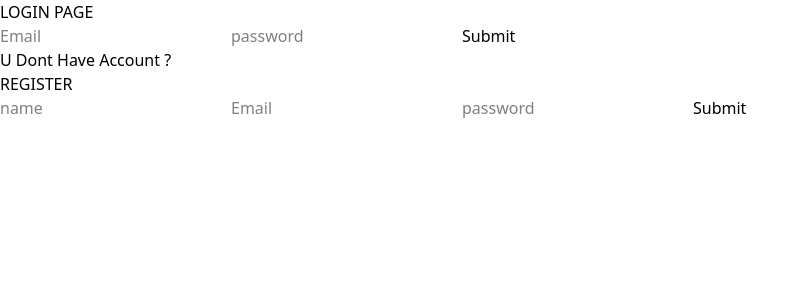
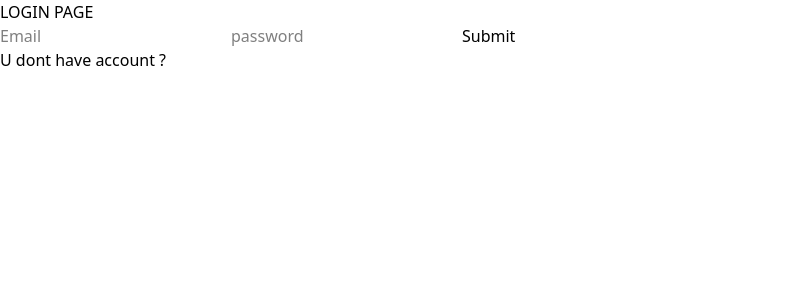
Before and after one commit to RinaldoEB/ToDobotList, a React (Vite) app in the folder ToDobotList-FE/: page /login in a window 1280 px wide. Shown: the top 300 px of the page, without its empty margins (0-808 px from the left). Built offline with nearby package versions, Linux system fonts and the light colour scheme.

Commit message:
update register and logic jwt

```diff
--- a/ToDobotList-FE/src/pages/login.jsx
+++ b/ToDobotList-FE/src/pages/login.jsx
@@ -5,10 +5,10 @@ const loginPage = () => {
     const [newName, setNewName] = useState("")
     const [newEmail, setNewEmail] = useState("")
     const [newPassword, setNewPassword] = useState("")
-    const [name,setName] = useState("")
     const [email,setEmail] = useState("")
     const [password,setPassword] = useState("")
     const [error, setError] = useState("")
+    const [buttonRegister,setButtonRegister] = useState(false)
     const navigate = useNavigate()
 
     const handleLogin = async(e) => {
@@ -67,6 +67,12 @@ const loginPage = () => {
        setNewPassword("")
     }
 
+    const handleButtonRegister = () => {
+        setButtonRegister(prev => !prev)
+    }
+
+
+
     return (
         <>
             <div>
@@ -91,35 +97,36 @@ const loginPage = () => {
                     <input type="submit" />
                 </form>
 
-                <button>U Dont Have Account ?</button>
+                <button type="button" onClick={handleButtonRegister}>
+                    {buttonRegister ? "Back to Login" : "U dont have account ?"}
+                </button>
+                {buttonRegister && (
 
                     <form onSubmit={handleRegister}>
                         {error && <p style={{ color : "red" }}>{error}</p>}
                         <h1>REGISTER</h1>
-
                         <input type="text"
                         placeholder="name"
                         value={newName}
                         onChange={e => setNewName(e.target.value)}
                         required
                         />
-
                         <input type="email"
                         placeholder="Email"
                         value={newEmail}
                         onChange={e => setNewEmail(e.target.value)}
                         required
                         />
-
                         <input type="password"
                         placeholder="password"
                         value={newPassword}
                         onChange={e => setNewPassword(e.target.value)}
                         required
                         />
-
                         <input type="submit" />
                     </form>
+                )}
+
             </div>
         </>
     )
```
Lines whose indentation alone changed are shown as unchanged.
